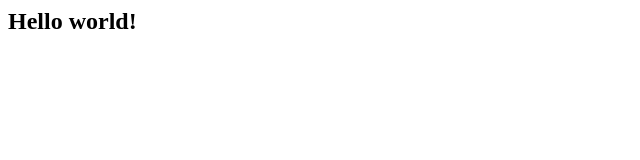
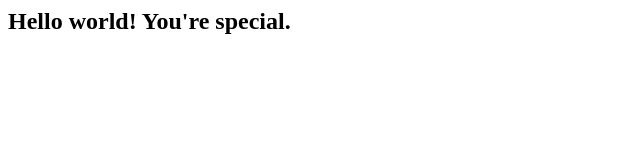
Before and after one commit to arellaeast/react-audio, a plain HTML site: page index.html in a window 1280 px wide. Shown: the whole page, without its empty margins (0-640 px from the left). Drawn offline with Linux system fonts and the light colour scheme.

Commit message:
Added text

```diff
--- a/index.html
+++ b/index.html
@@ -1 +1 @@
-<h2>Hello world!</h2>
+<h2>Hello world! You're special.</h2>
```
